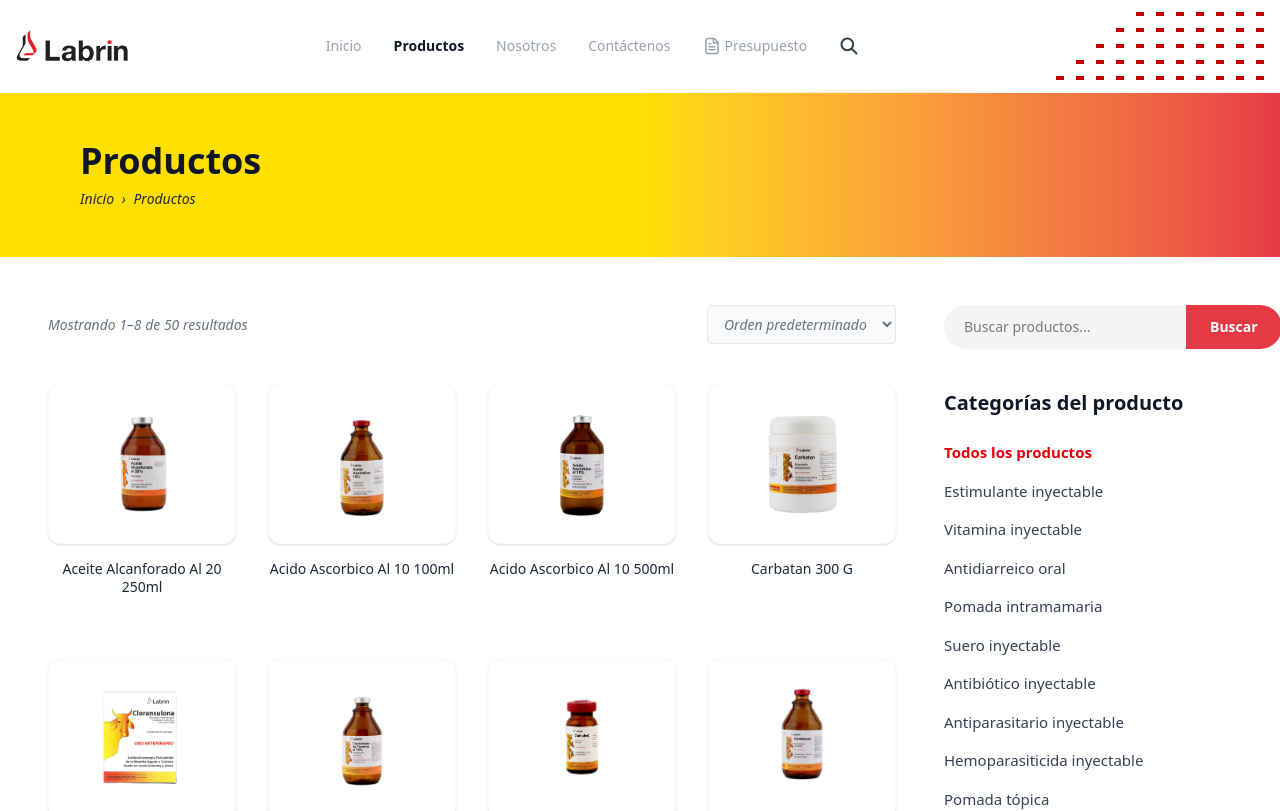
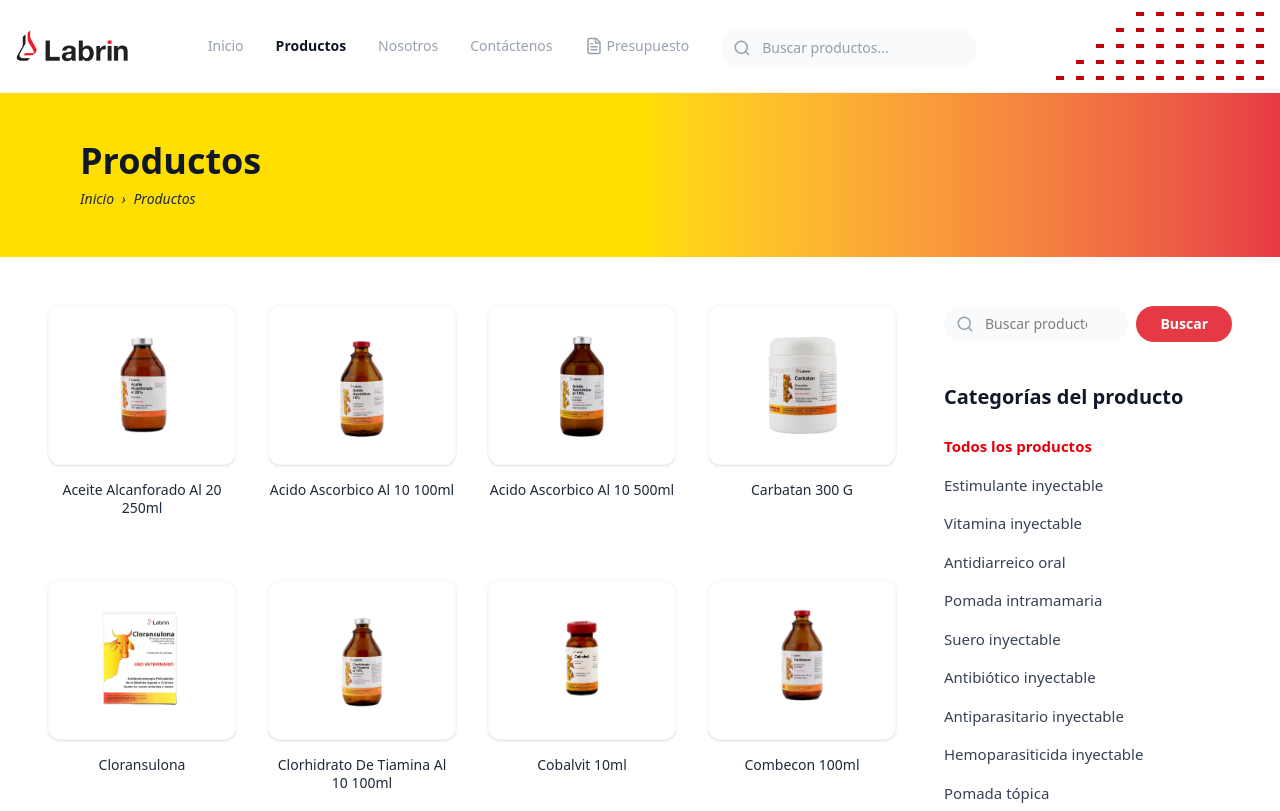
Before and after one commit to labrinsa/labrinsa, a React (Vite) app: page /products in a window 1280 px wide. Shown: the top 811 px of the page. Built offline with nearby package versions, Linux system fonts and the light colour scheme.

Commit message:
buscador funcionando

```diff
--- a/src/app/products/index.jsx
+++ b/src/app/products/index.jsx
@@ -1,25 +1,40 @@
 import React, { useState, useEffect } from 'react';
 import { Link, useLocation } from 'react-router-dom';
 import { products, categories } from '../../data/mockData';
+import SearchBar from '../../components/common/SearchBar';
 
 const ProductsPage = () => {
     const ITEMS_PER_PAGE = 8; // Configurable max items per page
 
-    // Estado para la página actual
-    const [currentPage, setCurrentPage] = useState(1);
-
     const location = useLocation();
     const searchParams = new URLSearchParams(location.search);
     const selectedCategory = searchParams.get('category');
+    const urlSearchQuery = searchParams.get('search') || '';
 
-    // Reset pagination when category changes
+    // Estado para la página actual y búsqueda
+    const [currentPage, setCurrentPage] = useState(1);
+    const [searchQuery, setSearchQuery] = useState(urlSearchQuery);
+
+    // Sync search query from URL when it changes
+    useEffect(() => {
+        if (urlSearchQuery !== searchQuery) {
+            setSearchQuery(urlSearchQuery);
+        }
+    }, [urlSearchQuery]);
+
+
+    // Reset pagination when category or search changes
     useEffect(() => {
         setCurrentPage(1);
-    }, [selectedCategory]);
+    }, [selectedCategory, searchQuery]);
 
-    const filteredProducts = selectedCategory
-        ? products.filter(product => product.category === selectedCategory)
-        : products;
+    const filteredProducts = products.filter(product => {
+        const matchesCategory = selectedCategory ? product.category === selectedCategory : true;
+        const matchesSearch = product.name.toLowerCase().includes(searchQuery.toLowerCase()) ||
+            product.category.toLowerCase().includes(searchQuery.toLowerCase());
+        return matchesCategory && matchesSearch;
+    });
+
 
     const totalPages = Math.ceil(filteredProducts.length / ITEMS_PER_PAGE);
     const startIndex = (currentPage - 1) * ITEMS_PER_PAGE;
@@ -51,15 +66,6 @@
 
                     {/* Lado Izquierdo: Galería y Paginación */}
                     <div className="flex-1">
-                        <div className="flex justify-between items-center mb-10 text-gray-500 text-sm italic">
-                            <p>
-                                Mostrando {filteredProducts.length > 0 ? startIndex + 1 : 0}–
-                                {Math.min(startIndex + ITEMS_PER_PAGE, filteredProducts.length)} de {filteredProducts.length} resultados
-                            </p>
-                            <select className="bg-gray-50 border border-gray-200 rounded px-3 py-2 outline-none">
-                                <option>Orden predeterminado</option>
-                            </select>
-                        </div>
 
                         {/* Grid de Productos */}
                         {currentProducts.length > 0 ? (
@@ -122,10 +128,14 @@
                     {/* Sidebar (Categorías) */}
                     <aside className="w-full md:w-72 space-y-12">
                         {/* Buscador y categorías como el diseño anterior... */}
-                        <div className="flex h-11 mb-10">
-                            <input type="text" placeholder="Buscar productos..." className="flex-1 bg-gray-100 border-none rounded-l-full px-5 text-sm outline-none" />
-                            <button className="bg-[#e63946] text-white px-6 rounded-r-full text-sm font-bold">Buscar</button>
-                        </div>
+                        <SearchBar
+                            className="mb-10"
+                            initialValue={searchQuery}
+                            onSearch={(query) => setSearchQuery(query)}
+                            showSuggestions={false}
+                        />
+
+
                         <div>
                             <h2 className="text-xl font-bold text-gray-900 mb-6">Categorías del producto</h2>
                             <ul className="space-y-4 text-[15px] font-medium text-gray-700">
--- a/src/components/common/Navbar.tsx
+++ b/src/components/common/Navbar.tsx
@@ -1,11 +1,13 @@
-'use client'
-import { useState } from 'react'
-import { Link, NavLink } from 'react-router-dom'
+import React, { useState } from 'react'
+import { NavLink } from 'react-router-dom'
 import { FileText } from 'lucide-react'
 import { useQuote } from '../../context/QuoteContext'
+import SearchBar from './SearchBar'
+
 
 export default function Navbar() {
     const [isMenuOpen, setIsMenuOpen] = useState(false);
+    const [isSearchOpen, setIsSearchOpen] = useState(false);
     const { totalItems } = useQuote();
 
     return (
@@ -84,11 +86,20 @@
                         Presupuesto
                     </NavLink>
 
-                    <button className="text-gray-700 hover:text-red-600" aria-label="Buscar productos">
-                        <svg xmlns="http://www.w3.org/2000/svg" className="h-5 w-5" fill="none" viewBox="0 0 24 24" stroke="currentColor">
-                            <path strokeLinecap="round" strokeLinejoin="round" strokeWidth="2.5" d="M21 21l-6-6m2-5a7 7 0 11-14 0 7 7 0 0114 0z" />
-                        </svg>
-                    </button>
+                    <div className="relative">
+                        <button
+                            className="text-gray-700 hover:text-red-600 transition-colors pt-1"
+                            aria-label="Buscar productos"
+                            onClick={() => setIsSearchOpen(!isSearchOpen)}
+                        >
+                            <SearchBar
+                                showSuggestions={true}
+                                onItemClick={() => setIsSearchOpen(false)}
+                                className="w-64"
+                            />
+                        </button>
+                    </div>
+
                 </div>
 
                 <div className="hidden lg:flex flex-col items-end gap-3">
@@ -185,6 +196,7 @@
                             className={({ isActive }) =>
                                 `hover:text-red-600 text-lg border-b border-gray-100 pb-2 ${isActive ? 'text-gray-900 font-bold' : 'text-gray-600 font-medium'}`
                             }
+                            onClick={() => setIsMenuOpen(false)}
                         >
                             Inicio
                         </NavLink>
@@ -193,6 +205,7 @@
                             className={({ isActive }) =>
                                 `hover:text-red-600 text-lg border-b border-gray-100 pb-2 ${isActive ? 'text-gray-900 font-bold' : 'text-gray-600 font-medium'}`
                             }
+                            onClick={() => setIsMenuOpen(false)}
                         >
                             Productos
                         </NavLink>
@@ -228,12 +241,13 @@
                                 </span>
                             )}
                         </NavLink>
-                        <button className="flex items-center text-gray-600 hover:text-red-600 font-medium text-lg border-b border-gray-100 pb-2 w-full text-left">
-                            <span className="mr-2">Buscar</span>
-                            <svg xmlns="http://www.w3.org/2000/svg" className="h-5 w-5" fill="none" viewBox="0 0 24 24" stroke="currentColor">
-                                <path strokeLinecap="round" strokeLinejoin="round" strokeWidth="2.5" d="M21 21l-6-6m2-5a7 7 0 11-14 0 7 7 0 0114 0z" />
-                            </svg>
-                        </button>
+                        <div className="pt-2 border-t border-gray-100">
+                            <SearchBar
+                                onItemClick={() => setIsMenuOpen(false)}
+                                placeholder="Buscar..."
+                            />
+                        </div>
+
                     </div>
                 </div>
             </div>
--- /dev/null
+++ b/src/components/common/SearchBar.tsx
@@ -0,0 +1,149 @@
+import React, { useState, useEffect, useRef } from 'react';
+import { Search as SearchIcon, X } from 'lucide-react';
+import { products } from '../../data/mockData';
+import { useNavigate } from 'react-router-dom';
+
+interface SearchBarProps {
+    placeholder?: string;
+    onSearch?: (query: string) => void;
+    onItemClick?: (productId: number) => void;
+    showSuggestions?: boolean;
+    className?: string;
+    initialValue?: string;
+}
+
+const SearchBar: React.FC<SearchBarProps> = ({
+    placeholder = "Buscar productos...",
+    onSearch,
+    onItemClick,
+    showSuggestions = true,
+    className = "",
+    initialValue = ""
+}) => {
+    const [searchQuery, setSearchQuery] = useState(initialValue);
+    const [isSuggestionsOpen, setIsSuggestionsOpen] = useState(false);
+    const navigate = useNavigate();
+    const containerRef = useRef<HTMLDivElement>(null);
+
+    useEffect(() => {
+        setSearchQuery(initialValue);
+    }, [initialValue]);
+
+    useEffect(() => {
+        const handleClickOutside = (event: MouseEvent) => {
+            if (containerRef.current && !containerRef.current.contains(event.target as Node)) {
+                setIsSuggestionsOpen(false);
+            }
+        };
+        document.addEventListener('mousedown', handleClickOutside);
+        return () => document.removeEventListener('mousedown', handleClickOutside);
+    }, []);
+
+    const filteredProducts = searchQuery.trim() === ''
+        ? []
+        : products.filter(product =>
+            product.name.toLowerCase().includes(searchQuery.toLowerCase()) ||
+            product.category.toLowerCase().includes(searchQuery.toLowerCase())
+        ).slice(0, 8);
+
+    const handleSubmit = (e?: React.FormEvent) => {
+        if (e) e.preventDefault();
+        const trimmedQuery = searchQuery.trim();
+        if (trimmedQuery) {
+            if (onSearch) {
+                onSearch(trimmedQuery);
+            } else {
+                navigate(`/products?search=${encodeURIComponent(trimmedQuery)}`);
+            }
+            setIsSuggestionsOpen(false);
+        }
+    };
+
+    const handleItemClick = (productId: number) => {
+        if (onItemClick) {
+            onItemClick(productId);
+        } else {
+            navigate(`/products/${productId}`);
+        }
+        setSearchQuery('');
+        setIsSuggestionsOpen(false);
+    };
+
+    return (
+        <div className={`relative ${className}`} ref={containerRef}>
+            <form onSubmit={handleSubmit} className="flex items-center gap-2">
+                <div className="relative flex-1 flex items-center">
+                    <SearchIcon size={18} className="absolute left-3 text-gray-400" />
+                    <input
+                        type="text"
+                        placeholder={placeholder}
+                        className="w-full pl-10 pr-10 py-2 text-sm bg-gray-50 border border-transparent focus:border-red-200 focus:bg-white transition-all rounded-full outline-none"
+                        value={searchQuery}
+                        onChange={(e) => {
+                            setSearchQuery(e.target.value);
+                            setIsSuggestionsOpen(true);
+                        }}
+                        onFocus={() => setIsSuggestionsOpen(true)}
+                    />
+                    {searchQuery && (
+                        <button
+                            type="button"
+                            onClick={() => {
+                                setSearchQuery('');
+                                if (onSearch) onSearch('');
+                            }}
+                            className="absolute right-3 text-gray-400 hover:text-gray-600"
+                        >
+                            <X size={16} />
+                        </button>
+                    )}
+                </div>
+                {onSearch && (
+                    <button
+                        type="submit"
+                        className="bg-[#e63946] hover:bg-red-700 transition-colors text-white px-6 py-2 rounded-full text-sm font-bold flex items-center"
+                    >
+                        Buscar
+                    </button>
+                )}
+            </form>
+
+            {/* Suggestions Dropdown */}
+            {showSuggestions && isSuggestionsOpen && searchQuery.length > 0 && (
+                <div className="absolute left-0 right-0 mt-2 bg-white border border-gray-100 shadow-xl rounded-lg overflow-hidden z-[60]">
+                    <div className="max-h-80 overflow-y-auto">
+                        {filteredProducts.length > 0 ? (
+                            filteredProducts.map(product => (
+                                <button
+                                    key={product.id}
+                                    onClick={() => handleItemClick(product.id)}
+                                    className="w-full p-3 flex items-center gap-3 hover:bg-gray-50 transition-colors text-left border-b border-gray-50 last:border-0"
+                                >
+                                    <img src={product.image} alt={product.name} className="w-10 h-10 object-contain bg-white rounded border border-gray-100" />
+                                    <div className="flex-1 min-w-0">
+                                        <p className="text-sm font-medium text-gray-900 truncate">{product.name}</p>
+                                        <p className="text-xs text-gray-500 truncate">{product.category}</p>
+                                    </div>
+                                </button>
+                            ))
+                        ) : (
+                            <div className="p-4 text-center text-sm text-gray-500 italic">
+                                No se encontraron productos
+                            </div>
+                        )}
+                    </div>
+                    {searchQuery.trim() !== '' && (
+                        <button
+                            onClick={handleSubmit}
+                            className="w-full p-3 text-center text-xs font-bold text-red-600 hover:bg-red-50 transition-colors border-t border-gray-50"
+                        >
+                            Ver todos los resultados para "{searchQuery}"
+                        </button>
+                    )}
+                </div>
+            )}
+        </div>
+    );
+};
+
+export default SearchBar;
```
